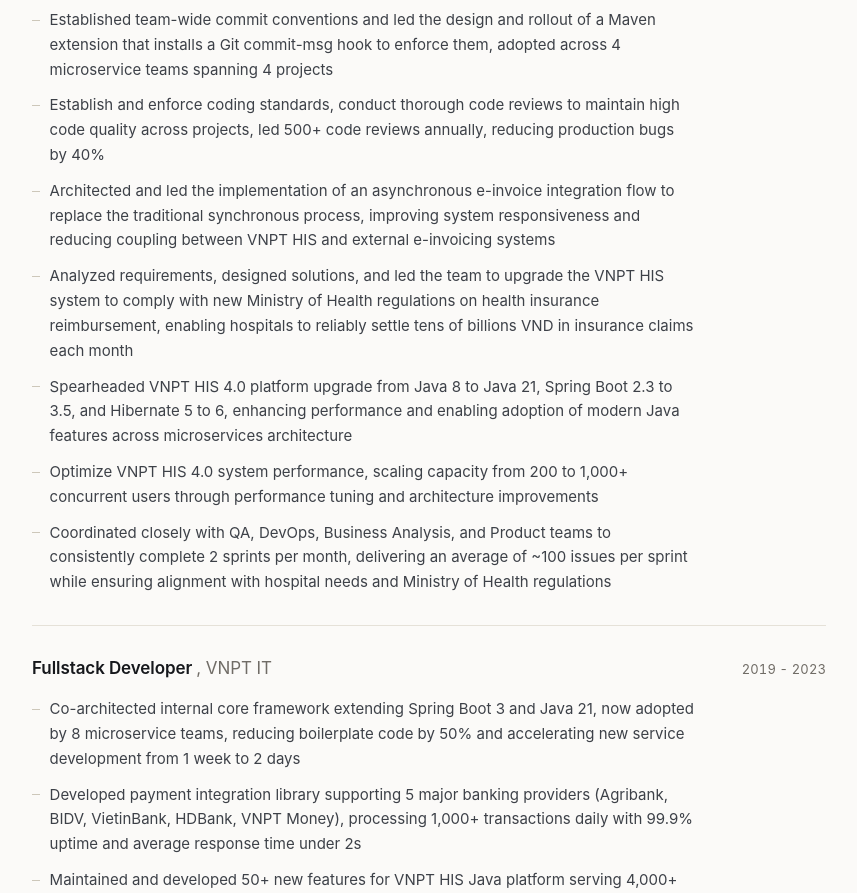
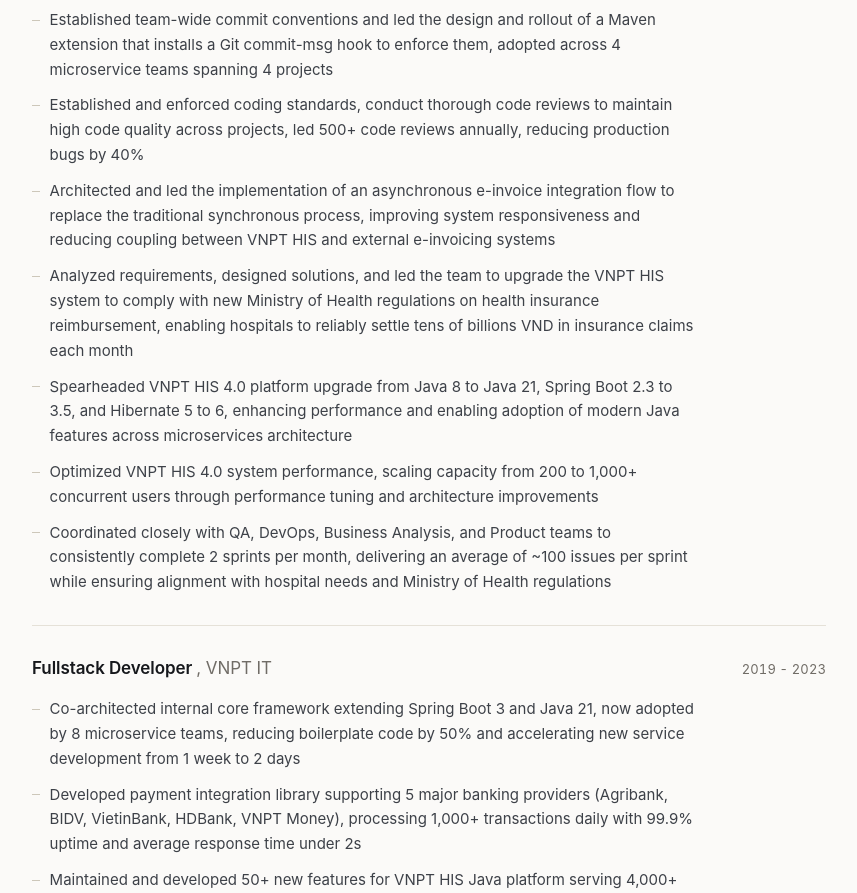
Before and after one commit to ndanhkhoi/ndanhkhoi.github.io, an Astro site: page / in a window 1280 px wide. Shown: the part 1288-2181 px from the top of the page, without its empty margins (334-1191 px from the left). Built offline with nearby package versions, Linux system fonts and the light colour scheme; Astro itself is replaced by a stand-in of ours; a web font is replaced by a local one.

Commit message:
Update resume.js

```diff
--- a/src/data/resume.js
+++ b/src/data/resume.js
@@ -67,7 +67,7 @@ const resume = {
         "Lead and mentor a team of 5 developers, conducting bi-weekly 1-on-1s that improved team retention to 100% over 2 years",
         "Established team-wide commit conventions and led the design and rollout of a Maven extension that installs a Git " +
           "commit-msg hook to enforce them, adopted across 4 microservice teams spanning 4 projects",
-        "Establish and enforce coding standards, conduct thorough code reviews to maintain high code quality across projects, " +
+        "Established and enforced coding standards, conduct thorough code reviews to maintain high code quality across projects, " +
           "led 500+ code reviews annually, reducing production bugs by 40%",
         "Architected and led the implementation of an asynchronous e-invoice integration flow to replace the traditional " +
           "synchronous process, improving system responsiveness and reducing coupling between VNPT HIS and external " +
@@ -77,7 +77,7 @@ const resume = {
           "billions VND in insurance claims each month",
         "Spearheaded VNPT HIS 4.0 platform upgrade from Java 8 to Java 21, Spring Boot 2.3 to 3.5, and Hibernate 5 to 6, " +
           "enhancing performance and enabling adoption of modern Java features across microservices architecture",
-        "Optimize VNPT HIS 4.0 system performance, scaling capacity from 200 to 1,000+ concurrent users through performance " +
+        "Optimized VNPT HIS 4.0 system performance, scaling capacity from 200 to 1,000+ concurrent users through performance " +
           "tuning and architecture improvements",
         "Coordinated closely with QA, DevOps, Business Analysis, and Product teams to consistently complete 2 sprints per " +
           "month, delivering an average of ~100 issues per sprint while ensuring alignment with hospital needs and Ministry " +
```
